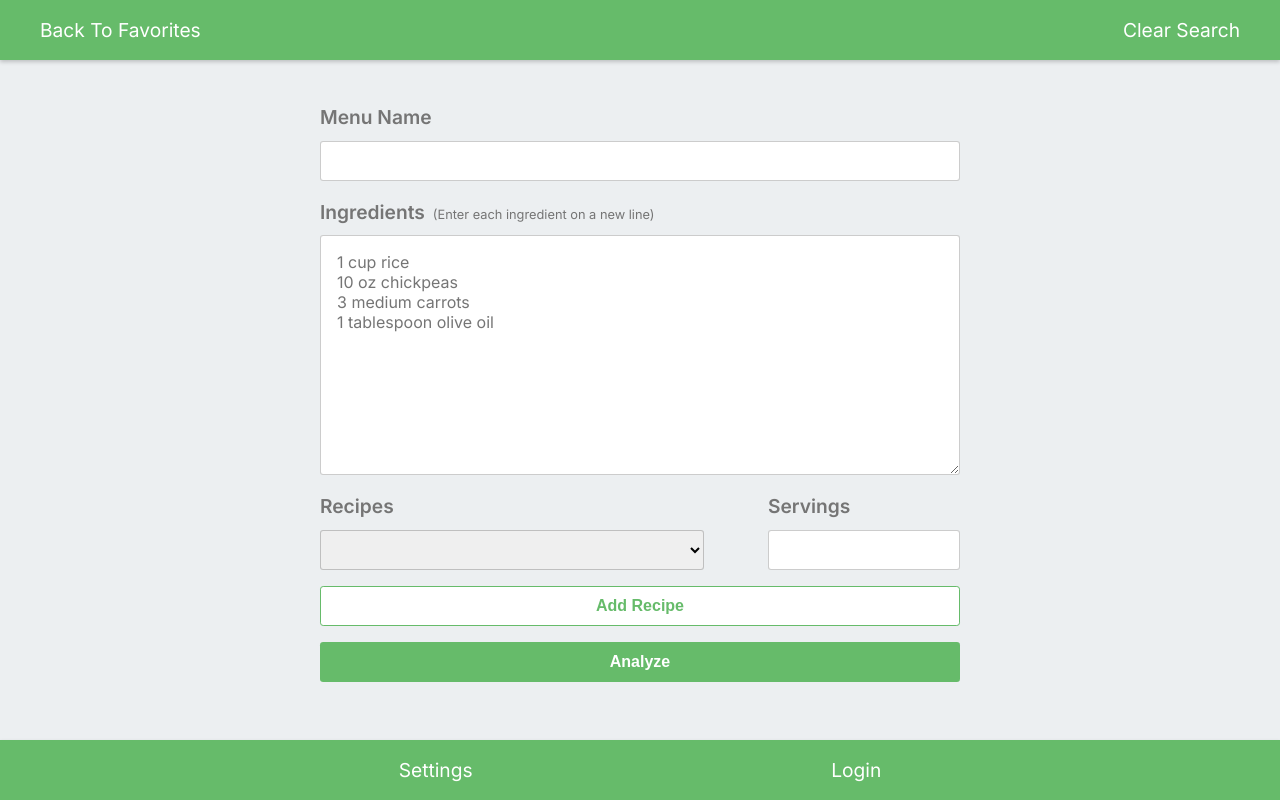
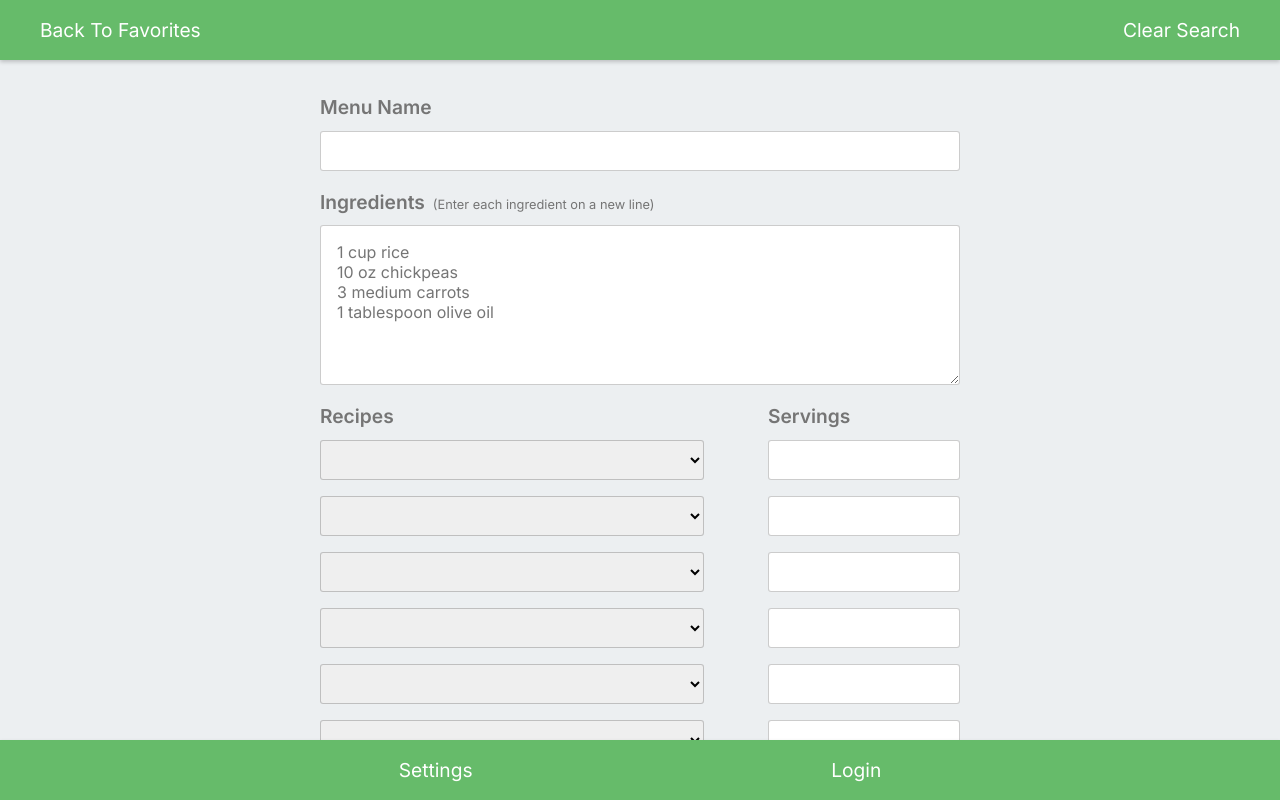
Before and after one commit to jwkaterina/nutrition, a Next.js app: page /analysis/menu-analysis in a window 1280 px wide. Built offline with nearby package versions, Linux system fonts and the light colour scheme.

Commit message:
fix menu form scroll and reorganise analysis pages

```diff
--- a/src/app/analysis/food-analysis/food-search.tsx
+++ b/src/app/analysis/components/food-search.tsx
@@ -1,4 +1,4 @@
-import styles from './page.module.css'
+import styles from './search.module.css'
 import { parseQuery, autocomplete } from '@/app/services/fetch-data'
 import { useState, useContext, useEffect, FormEvent, KeyboardEvent } from 'react'
 import PageGrid from '@/app/components/slider/page-grid';
--- a/src/app/analysis/components/form.module.css
+++ b/src/app/analysis/components/form.module.css
@@ -1,3 +1,17 @@
+.container {
+    height: calc(100vh - 2 * var(--header-height));
+    overflow: auto;
+}
+
+.form_container {
+    margin-top: 2rem;
+    display: flex;
+    flex-direction: column;
+    justify-content: center;
+    align-items: center;
+    width: 100%;
+}
+
 .form {
     display: flex;
     flex-direction: column;
@@ -54,6 +68,10 @@
     border: 1px solid var(--secondary-color);
 }
 
+.select_group select, .number_group input {
+    margin-bottom: 1rem;
+}
+
 .form_group button {
     width: 100%;
     border: none;
@@ -71,7 +89,7 @@
 }
 
 .form_group textarea {
-    height: 15rem;
+    height: 10rem;
     padding: 1rem;
     text-align: left;
     width: 100%;
--- a/src/app/analysis/menu-analysis/menu-form.tsx
+++ b/src/app/analysis/components/menu-form.tsx
@@ -1,6 +1,5 @@
 import { useContext, useEffect, useState } from 'react'
-import styles from './page.module.css'
-import form from '../components/form.module.css'
+import styles from './form.module.css'
 import { CardOpenContext } from '@/app/context/card-context';
 import { CardState, LoadedRecipe } from '@/app/types/types';
 import { analyseRecipe } from '@/app/services/fetch-data';
@@ -93,14 +92,6 @@ const MenuForm = ({ searchCleared, setClearSearch }: MenuFormProps): JSX.Element
             throw error;        }
     }
 
-    const style = () => {
-        if(cardOpen == CardState.OPEN) {
-            return {overflow: 'hidden'}
-        } else {
-            return {overflow: 'auto'}
-        }
-    }
-
     const handleNameInput = (e: React.FormEvent<HTMLInputElement>) => {
         setName(e.currentTarget.value);
     }
@@ -114,19 +105,22 @@ const MenuForm = ({ searchCleared, setClearSearch }: MenuFormProps): JSX.Element
     }
 
     if(currentMenu.menu && cardOpen == CardState.OPEN) return (
-        <MenuCard menu={currentMenu.menu} index={0} id={null} open={true}/>
+        <div style={{height: 'calc(100vh - var(--header-height))', overflow: 'hidden'}}>
+            <MenuCard menu={currentMenu.menu} index={0} id={null} open={true}/>
+        </div>
     )
 
     return (<>
             {error && <ErrorModal error={error} onClose={() => setError(null)} />}
             {isLoading && <LoadingSpinner />}
-            <div className={styles.container} style={style()}>
-                <form className={form.form} onSubmit={handleSubmit}>
-                        <div className={form.form_group}>
+            <div className={styles.container}>
+                <div className={styles.form_container}>
+                    <form className={styles.form} onSubmit={handleSubmit}>
+                        <div className={styles.form_group}>
                             <label htmlFor="menu-name">Menu Name</label>
                             <input type="text" id="menu-name" name="menu-name" required value={name} onInput={e => handleNameInput(e)}/>
                         </div>
-                        <div className={form.form_group}>
+                        <div className={styles.form_group}>
                             <label htmlFor="menu-ingredients">Ingredients
                                 <span>(Enter each ingredient on a new line)</span>
                             </label>
@@ -134,13 +128,14 @@ const MenuForm = ({ searchCleared, setClearSearch }: MenuFormProps): JSX.Element
                             placeholder={'1 cup rice' + '\n' + '10 oz chickpeas' + '\n' + '3 medium carrots' + '\n' + '1 tablespoon olive oil'} value={ingredients} onInput={e => handleIngredientsInput(e)}/>
                         </div>
                         <RecipeSelect recipes={recipeList}/>
-                        <div className={form.form_group}>
-                            <button type="button" className={form.add_button}>Add Recipe</button>
+                        <div className={styles.form_group}>
+                            <button type="button" className={styles.add_button}>Add Recipe</button>
                         </div>
-                        <div className={form.form_group}>
+                        <div className={styles.form_group}>
                             <button type="submit">Analyze</button>
                         </div>
-                </form>
+                    </form>
+                </div>
             </div>
         </>
     )
@@ -154,8 +149,8 @@ interface RecipeSelectProps {
 
 const RecipeSelect = ({ recipes }: RecipeSelectProps) => {
     return (<>
-        <div className={form.short_inputs_group}>
-            <div className={form.select_group}>
+        <div className={styles.short_inputs_group}>
+            <div className={styles.select_group}>
                 <label htmlFor="recipes">Recipes</label>
                 <select
                     name="recipe"
@@ -165,9 +160,93 @@ const RecipeSelect = ({ recipes }: RecipeSelectProps) => {
                 >
                     {recipes}
                 </select>
+                <select
+                    name="recipe"
+                    id="recipe"
+                    // value={recipeList[0]}
+                    // onChange={(e) => handleOptionChange(e)}
+                >
+                    {recipes}
+                </select>
+                <select
+                    name="recipe"
+                    id="recipe"
+                    // value={recipeList[0]}
+                    // onChange={(e) => handleOptionChange(e)}
+                >
+                    {recipes}
+                </select>
+                <select
+                    name="recipe"
+                    id="recipe"
+                    // value={recipeList[0]}
+                    // onChange={(e) => handleOptionChange(e)}
+                >
+                    {recipes}
+                </select>
+                <select
+                    name="recipe"
+                    id="recipe"
+                    // value={recipeList[0]}
+                    // onChange={(e) => handleOptionChange(e)}
+                >
+                    {recipes}
+                </select>
+                <select
+                    name="recipe"
+                    id="recipe"
+                    // value={recipeList[0]}
+                    // onChange={(e) => handleOptionChange(e)}
+                >
+                    {recipes}
+                </select>
+                <select
+                    name="recipe"
+                    id="recipe"
+                    // value={recipeList[0]}
+                    // onChange={(e) => handleOptionChange(e)}
+                >
+                    {recipes}
+                </select>
+                <select
+                    name="recipe"
+                    id="recipe"
+                    // value={recipeList[0]}
+                    // onChange={(e) => handleOptionChange(e)}
+                >
+                    {recipes}
+                </select>
             </div>
-            <div className={form.number_group}>
+            <div className={styles.number_group}>
                 <label htmlFor="servings">Servings</label>
+                <input type="number" id="servings" name="servings" required min={1}
+                // value={1}
+                //  onInput={e => handleServings(e)}
+                />
+                <input type="number" id="servings" name="servings" required min={1}
+                // value={1}
+                //  onInput={e => handleServings(e)}
+                />
+                <input type="number" id="servings" name="servings" required min={1}
+                // value={1}
+                //  onInput={e => handleServings(e)}
+                />
+                <input type="number" id="servings" name="servings" required min={1}
+                // value={1}
+                //  onInput={e => handleServings(e)}
+                />
+                <input type="number" id="servings" name="servings" required min={1}
+                // value={1}
+                //  onInput={e => handleServings(e)}
+                />
+                <input type="number" id="servings" name="servings" required min={1}
+                // value={1}
+                //  onInput={e => handleServings(e)}
+                />
+                <input type="number" id="servings" name="servings" required min={1}
+                // value={1}
+                //  onInput={e => handleServings(e)}
+                />
                 <input type="number" id="servings" name="servings" required min={1}
                 // value={1}
                 //  onInput={e => handleServings(e)}
--- a/src/app/analysis/food-analysis/page.tsx
+++ b/src/app/analysis/food-analysis/page.tsx
@@ -6,7 +6,7 @@ import OpenAnalysisMenu from '@/app/components/navigation/menus/openanalysis-men
 import AnalysisMenu from '@/app/components/navigation/menus/analysis-menu';
 import { CardOpenContext } from '@/app/context/card-context';
 import Footer from '@/app/components/navigation/footer';
-import FoodSearch from './food-search';
+import FoodSearch from '../components/food-search';
 import { CardState } from '@/app/types/types';
 
 interface FoodAnalysisProps {
--- a/src/app/analysis/menu-analysis/page.module.css
+++ /dev/null
@@ -1,7 +0,0 @@
-.container {
-    height: calc(100vh - 2 * var(--header-height));
-    display: flex;
-    flex-direction: column;
-    justify-content: center;
-    align-items: center;
-}
--- a/src/app/analysis/menu-analysis/page.tsx
+++ b/src/app/analysis/menu-analysis/page.tsx
@@ -6,7 +6,7 @@ import OpenAnalysisMenu from '@/app/components/navigation/menus/openanalysis-men
 import Footer from '@/app/components/navigation/footer';
 import { CardOpenContext } from '@/app/context/card-context';
 import { useContext, useState } from 'react';
-import MenuForm from './menu-form';
+import MenuForm from '../components/menu-form';
 import { CardState } from '@/app/types/types';
 
 const MenuSearch = (): JSX.Element => {
--- a/src/app/analysis/recipe-analysis/page.module.css
+++ /dev/null
@@ -1,7 +0,0 @@
-.container {
-    height: calc(100vh - 2 * var(--header-height));
-    display: flex;
-    flex-direction: column;
-    justify-content: center;
-    align-items: center;
-}
--- a/src/app/analysis/recipe-analysis/page.tsx
+++ b/src/app/analysis/recipe-analysis/page.tsx
@@ -6,7 +6,7 @@ import OpenAnalysisMenu from '@/app/components/navigation/menus/openanalysis-men
 import Footer from '@/app/components/navigation/footer';
 import { CardOpenContext } from '@/app/context/card-context';
 import { useContext, useState } from 'react';
-import RecipeForm from './recipe-form';
+import RecipeForm from '../components/recipe-form';
 import { CardState } from '@/app/types/types';
 
 interface RecipeAnalysisProps {
```
Also changed, not shown: src/app/analysis/components/recipe-form.tsx (renamed from src/app/analysis/recipe-analysis/recipe-form.tsx, +15 -20 lines), src/app/analysis/components/search.module.css (renamed from src/app/analysis/food-analysis/page.module.css).
